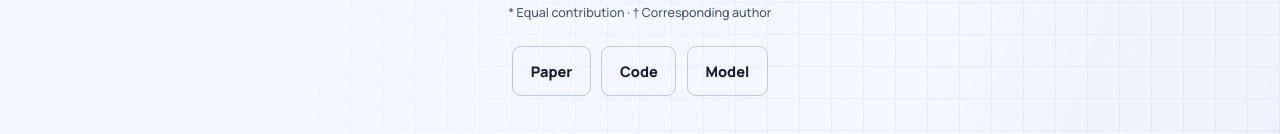
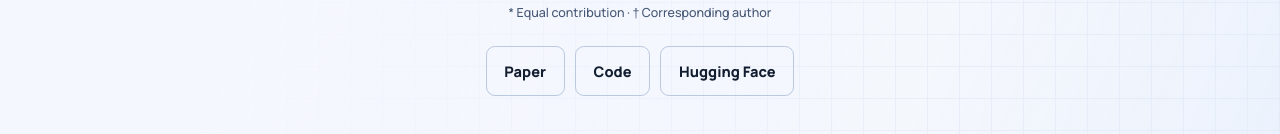
Before and after one commit to Kingzein/weave-vla, a plain HTML site: page index.html in a window 1280 px wide. Shown: the part 423-557 px from the top of the page. Drawn offline with Linux system fonts and the light colour scheme.

Commit message:
Link project page to Hugging Face Papers

```diff
--- a/index.html
+++ b/index.html
@@ -45,7 +45,7 @@
             <div class="hero-actions" role="group" aria-label="Project resources">
               <a class="button button-outline" id="paper-link" href="https://arxiv.org/abs/2611.31126">Paper</a>
               <a class="button button-outline" id="code-link" href="https://github.com/Kingzein/WeaveVLA/tree/main">Code</a>
-              <a class="button button-outline" id="model-link" href="https://huggingface.co/Kensag/WeaveVLA">Model</a>
+              <a class="button button-outline" id="hf-paper-link" href="https://huggingface.co/papers/2611.31126">Hugging Face</a>
             </div>
           </div>
           <div class="intro-video" id="intro-video">
```
